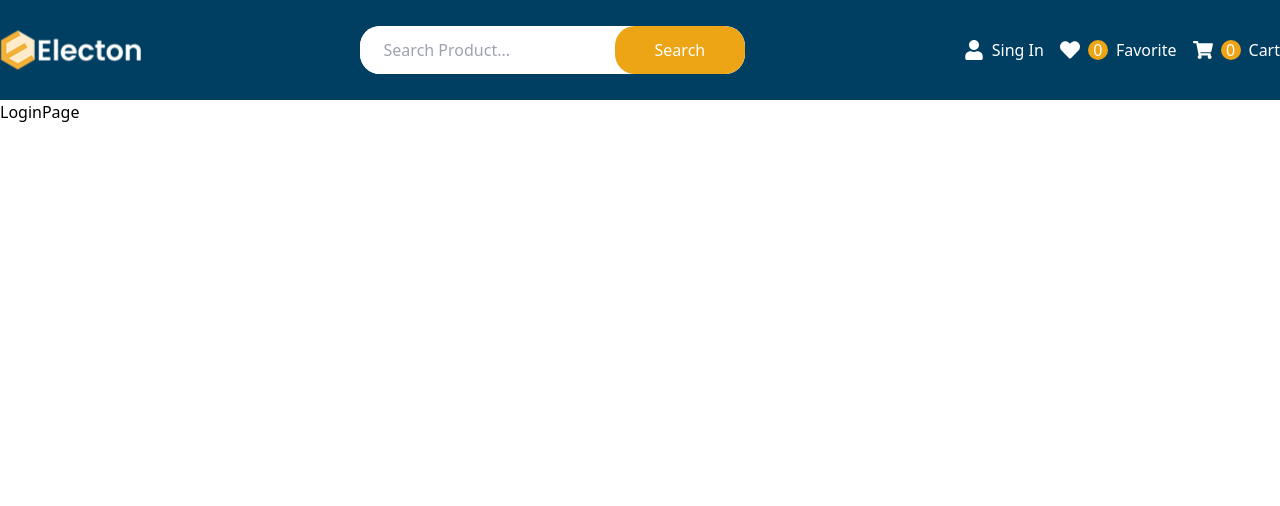
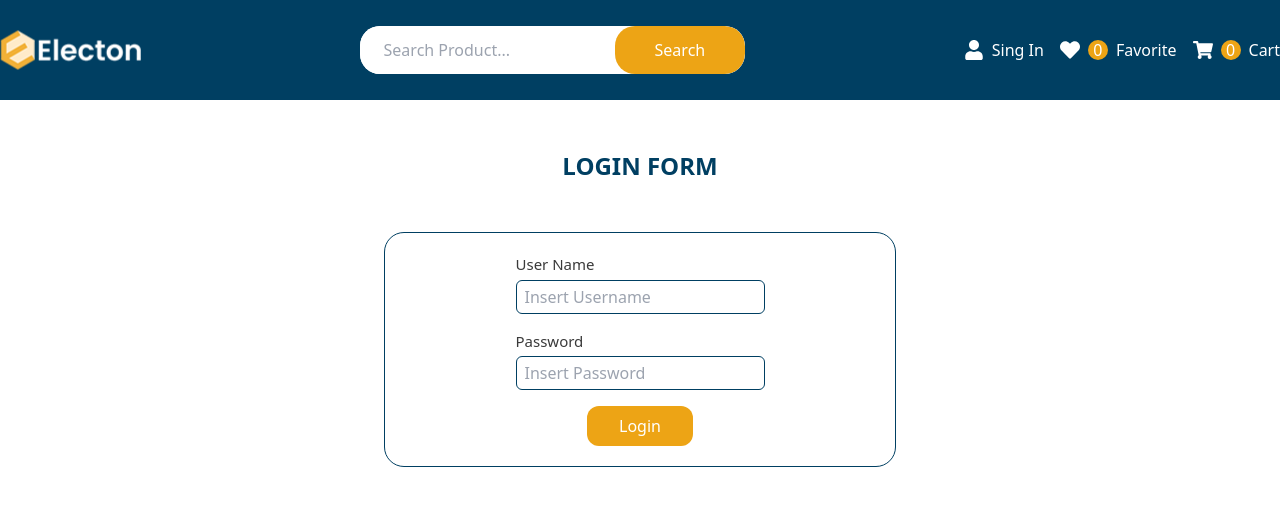
Before and after one commit to nesacvele/electronicashop, a React (Create React App) app: page /login in a window 1280 px wide. Shown: the top 506 px of the page. Built offline with nearby package versions, Linux system fonts and the light colour scheme.

Commit message:
Add Login page

```diff
--- a/src/pages/LoginPage.jsx
+++ b/src/pages/LoginPage.jsx
@@ -1,8 +1,35 @@
+import { useFormik } from 'formik'
 import React from 'react'
 
 function LoginPage() {
+
+  const formik = useFormik({
+      initialValues: {
+
+      },
+      // validation
+
+      onSubmit: (values) => {
+        console.log(values)
+      }
+  })
+
   return (
-    <div>LoginPage</div>
+    <div>
+      <h2 className='text-2xl text-center my-[50px] text-mainBlue font-bold uppercase'>Login Form</h2>
+
+      <form onSubmit={formik.handleSubmit} className='w-[40%] rounded-[20px] border border-mainBlue p-5 mx-auto flex flex-col items-center justify-center'>
+        <div className='flex flex-col mb-4'>
+          <label className='mb-1 text-[15px] text-textGray'>User Name</label>
+          <input className='text-grayLight border border-mainBlue px-[8px] py-[4px] rounded-md' type="text" placeholder='Insert Username'/>
+        </div>
+        <div className='flex flex-col mb-4'>
+          <label className='mb-1 text-[15px] text-textGray'>Password</label>
+          <input className='text-grayLight border border-mainBlue px-[8px] py-[4px] rounded-md' type="text" placeholder='Insert Password'/>
+        </div>
+        <button className='bg-mainYellow text-white px-[32px] py-[8px] rounded-xl'>Login</button>
+      </form>
+    </div>
   )
 }
 
```
